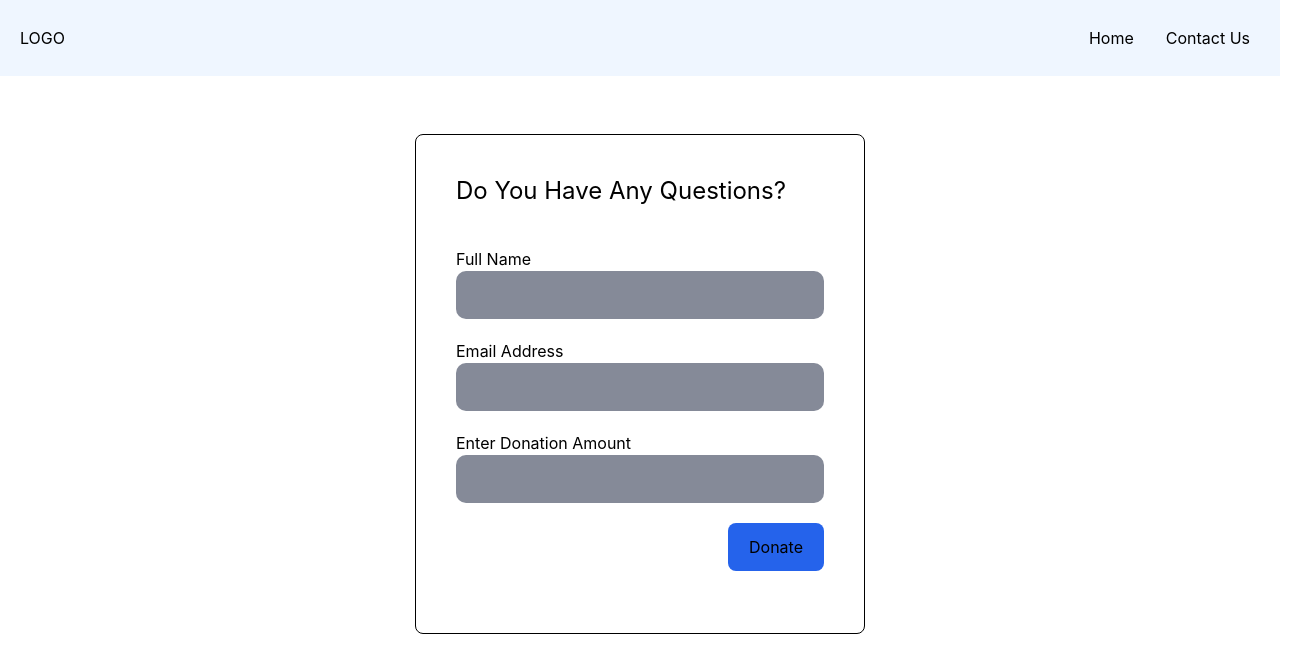
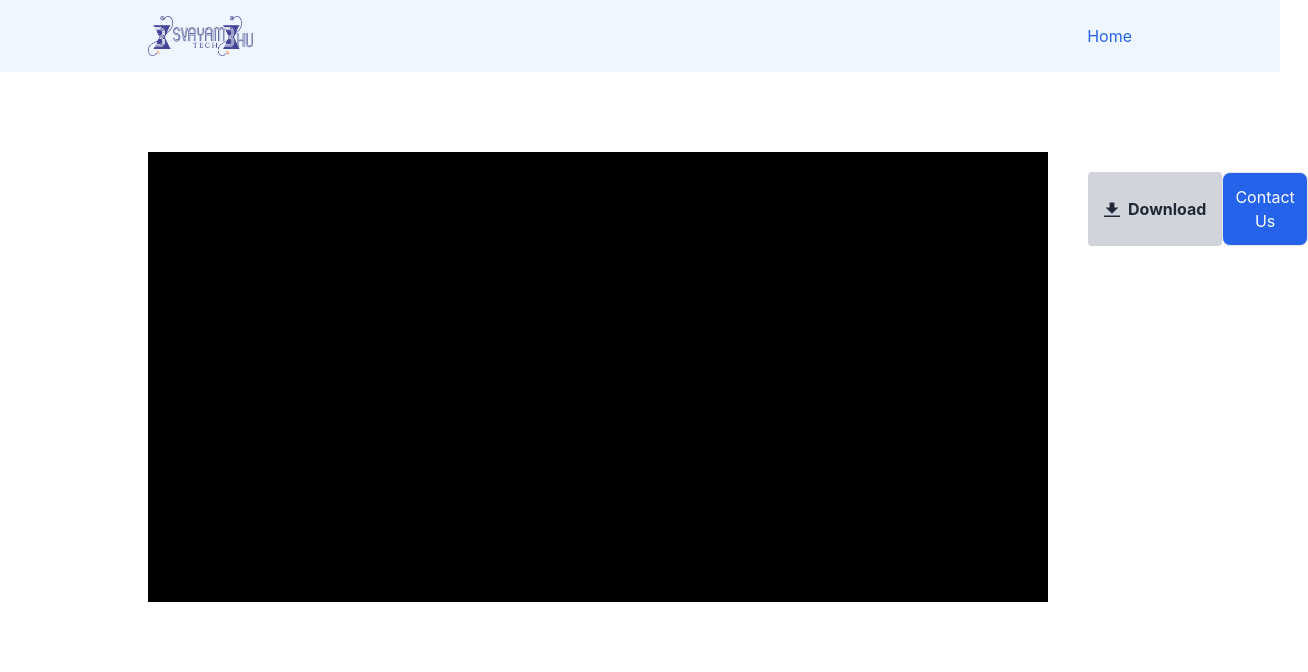
Before and after one commit to keyur0501/Museum_Artifacts, a React (Create React App) app: page /contact in a window 1280 px wide. Shown: the top 672 px of the page, 1308 px wide, since content can reach past the window. Built offline with nearby package versions, Linux system fonts and the light colour scheme.

Commit message:
First change

```diff
--- a/package.json
+++ b/package.json
@@ -8,6 +8,7 @@
     "@testing-library/user-event": "^13.5.0",
     "react": "^18.3.1",
     "react-dom": "^18.3.1",
+    "react-modal": "^3.16.1",
     "react-qr-code": "^2.0.15",
     "react-router-dom": "^6.26.2",
     "react-scripts": "5.0.1",
--- a/src/App.css
+++ b/src/App.css
@@ -1,7 +1,11 @@
+.body {
+  box-sizing: border-box;
+}
+
 .container {
-  width: 1240px;
-  padding: 10px 0;
+  width: 80%;
   margin: 0 auto;
+  padding: 0 20px;
 }
 
 ul li {
@@ -20,7 +24,42 @@ input {
 }
 
 .fields {
+  color: black;
   display: flex;
   flex-direction: column;
   gap: 4;
 }
+
+.modal,
+.overlay {
+  width: 100vw;
+  height: 100vh;
+  top: 0;
+  left: 0;
+  right: 0;
+  bottom: 0;
+  position: fixed;
+}
+
+.overlay {
+  background: rgba(49, 49, 49, 0.8);
+}
+.modal-content {
+  position: absolute;
+  top: 50%;
+  left: 50%;
+  transform: translate(-50%, -50%);
+  line-height: 1.4;
+  background: #f1f1f1;
+  padding: 14px 28px;
+  border-radius: 3px;
+  max-width: 600px;
+  min-width: 300px;
+}
+
+.close-modal {
+  position: absolute;
+  top: 10px;
+  right: 10px;
+  padding: 5px 7px;
+}
--- a/src/App.js
+++ b/src/App.js
@@ -2,7 +2,6 @@ import { BrowserRouter, Route, Routes } from "react-router-dom";
 import "./App.css";
 import Header from "./components/Header";
 import Home from "./pages/Home";
-import Contact from "./pages/Contact";
 
 function App() {
   return (
@@ -13,7 +12,6 @@ function App() {
           <Route index element={<Home />} />
           <Route path="/" element={<Home />} />
           <Route path=":artifactId" element={<Home />} />
-          <Route path="/contact" element={<Contact />} />
         </Routes>
       </BrowserRouter>
     </div>
--- a/src/components/ArtiDetails.jsx
+++ b/src/components/ArtiDetails.jsx
@@ -1,14 +1,15 @@
 import React from "react";
 import { articfacts } from "../constants";
-import { Link, useParams } from "react-router-dom";
+import { useParams } from "react-router-dom";
+import Modal from "./Modal";
 
 const ArtiDetails = () => {
   const params = useParams();
   const artifactId = params.artifactId;
 
   return (
-    <div className=" flex flex-col gap-5">
-      <div>
+    <div className=" flex flex-col gap-5 ">
+      <div className="max-w-full">
         {articfacts.map((artifact) => {
           if (artifact.id === artifactId) {
             return (
@@ -27,9 +28,21 @@ const ArtiDetails = () => {
           }
         })}
       </div>
-      <button className="border bg-blue-600 ml-auto p-3 rounded-lg text-white">
-        <Link to="/contact">Contact Us </Link>
-      </button>
+      <div className="flex">
+        <button className="bg-gray-300 hover:bg-gray-400 text-gray-800 font-bold py-2 px-4 rounded inline-flex items-center">
+          <svg
+            class="fill-current w-4 h-4 mr-2"
+            xmlns="http://www.w3.org/2000/svg"
+            viewBox="0 0 20 20"
+          >
+            <path d="M13 8V2H7v6H2l8 8 8-8h-5zM0 18h20v2H0v-2z" />
+          </svg>
+          <span>Download</span>
+        </button>
+        <button className="border bg-blue-600 ml-auto p-3 rounded-lg text-white">
+          <Modal />
+        </button>
+      </div>
     </div>
   );
 };
--- a/src/pages/Contact.jsx
+++ b/src/components/Contact.jsx
@@ -17,14 +17,14 @@ const Contact = () => {
   };
 
   return (
-    <div className="donate">
-      <div className="container flex justify-center items-center">
+    <div className="donate text-black">
+      <div className=" flex justify-center items-center">
         <form
           onSubmit={handleSubmit}
           className=" flex flex-col gap-10 h-[500px] w-[450px] p-10 m-12 border border-black rounded-lg"
         >
           <h1 className=" text-2xl">Do You Have Any Questions? </h1>
-          <div className=" flex flex-col gap-5">
+          <div className="flex flex-col gap-5">
             <div className="fields">
               <label htmlFor="fullname">Full Name</label>
               <input
--- a/src/components/Header.jsx
+++ b/src/components/Header.jsx
@@ -1,24 +1,26 @@
 import React from "react";
 import { Link, Outlet } from "react-router-dom";
+import damru from "../assets/Damru.png";
+import Swayambhu from "../assets/Swayambhu.png";
 
 const Header = () => {
   return (
     <>
-      <div className=" bg-blue-50">
-        <div className="header flex justify-between items-center m-auto container ">
-          <div className="logo flex ">LOGO</div>
-          <div className="navbar">
-            <ul className="flex gap-3">
-              <li>
-                <Link to="/">Home</Link>
-              </li>
-              <li>
-                <Link to="/contact">Contact Us</Link>
-              </li>
-            </ul>
+      <header className=" bg-blue-50 w-full">
+        <div className="container mx-auto px-4  ">
+          <div className="flex justify-between items-center py-4">
+            <div className="logo flex w-20 h-10 ">
+              <img src={damru} alt="" />
+              <img src={Swayambhu} alt="" />
+            </div>
+            <nav className="navbar">
+              <Link to="/" className="text-blue-600 hover:underline">
+                Home
+              </Link>
+            </nav>
           </div>
         </div>
-      </div>
+      </header>
       <Outlet />
     </>
   );
--- /dev/null
+++ b/src/components/Modal.jsx
@@ -0,0 +1,29 @@
+import React, { useState } from "react";
+import Contact from "./Contact";
+
+const Modal = () => {
+  const [modal, setModal] = useState(false);
+
+  const toggleModal = () => {
+    setModal(!modal);
+  };
+  return (
+    <>
+      <button onClick={toggleModal}>Contact Us</button>
+      {modal && (
+        <div className="modal">
+          <div className="overlay">
+            <div className="modal-content">
+              <Contact />
+              <button className="close-modal text-black" onClick={toggleModal}>
+                close
+              </button>
+            </div>
+          </div>
+        </div>
+      )}
+    </>
+  );
+};
+
+export default Modal;
--- a/src/pages/Home.jsx
+++ b/src/pages/Home.jsx
@@ -8,16 +8,17 @@ const Home = () => {
   const artifactId = params.artifactId;
 
   return (
-    <div className="container">
-      <div className=" gap-10 mt-20  flex  ">
-        <div className=" bg-black w-[900px] h-[450px] ">
+    <div className="container mx-auto px-4">
+      <div className=" flex flex-col sm:flex-row gap-10 mt-20">
+        <div className=" bg-black flex-shrink-0 md:w-[900px] md:h-[450px]  w-full  h-[250px]">
           {articfacts.map((artifact) => {
             if (artifact.id === artifactId) {
               return (
                 <iframe
+                  className="w-full h-full"
                   key={artifactId}
-                  width="900"
-                  height="450"
+                  width="100%"
+                  height="100%"
                   src={artifact.videoURL}
                   title={artifact.title}
                   frameborder="0"
```
Also changed, not shown: 2 other files (tests, documents, lock files or other folders).
